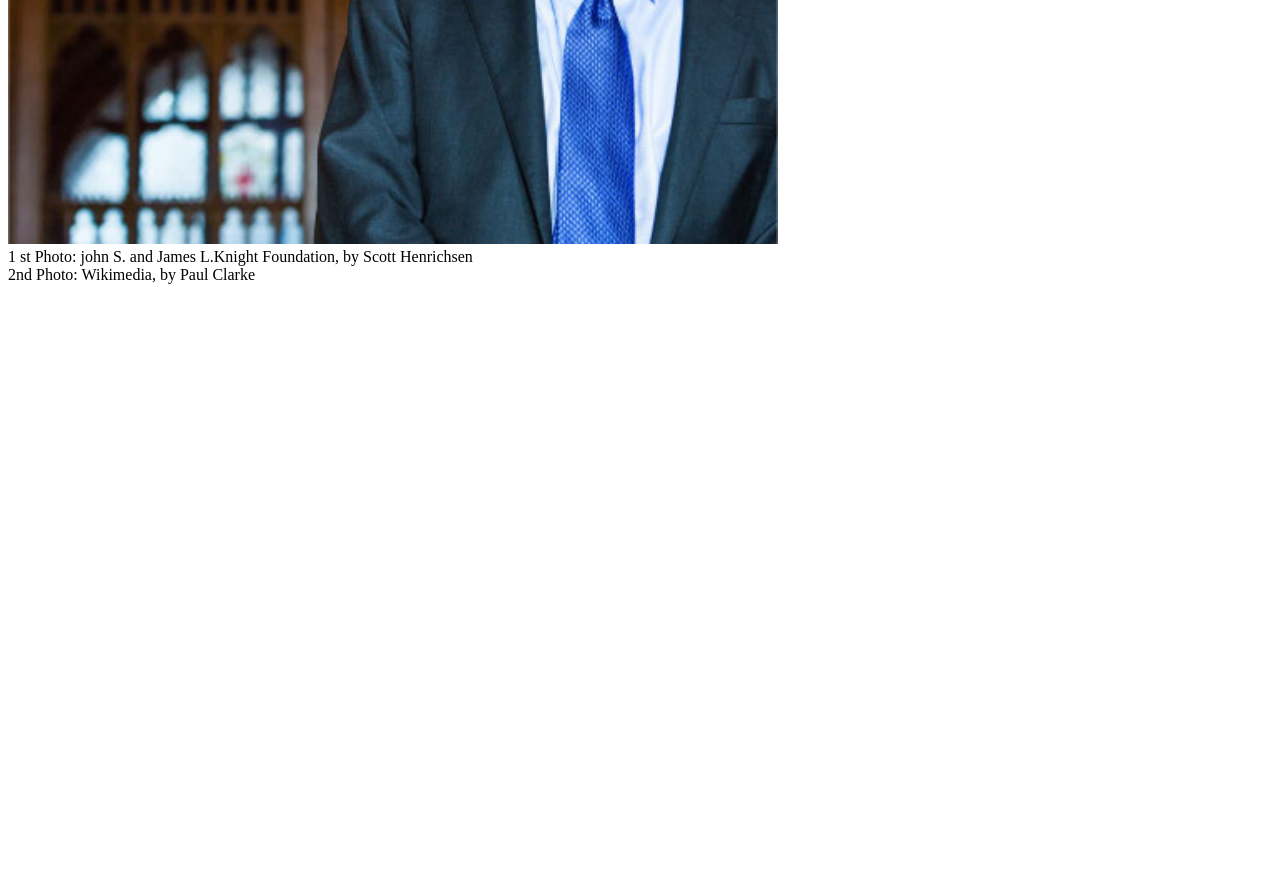
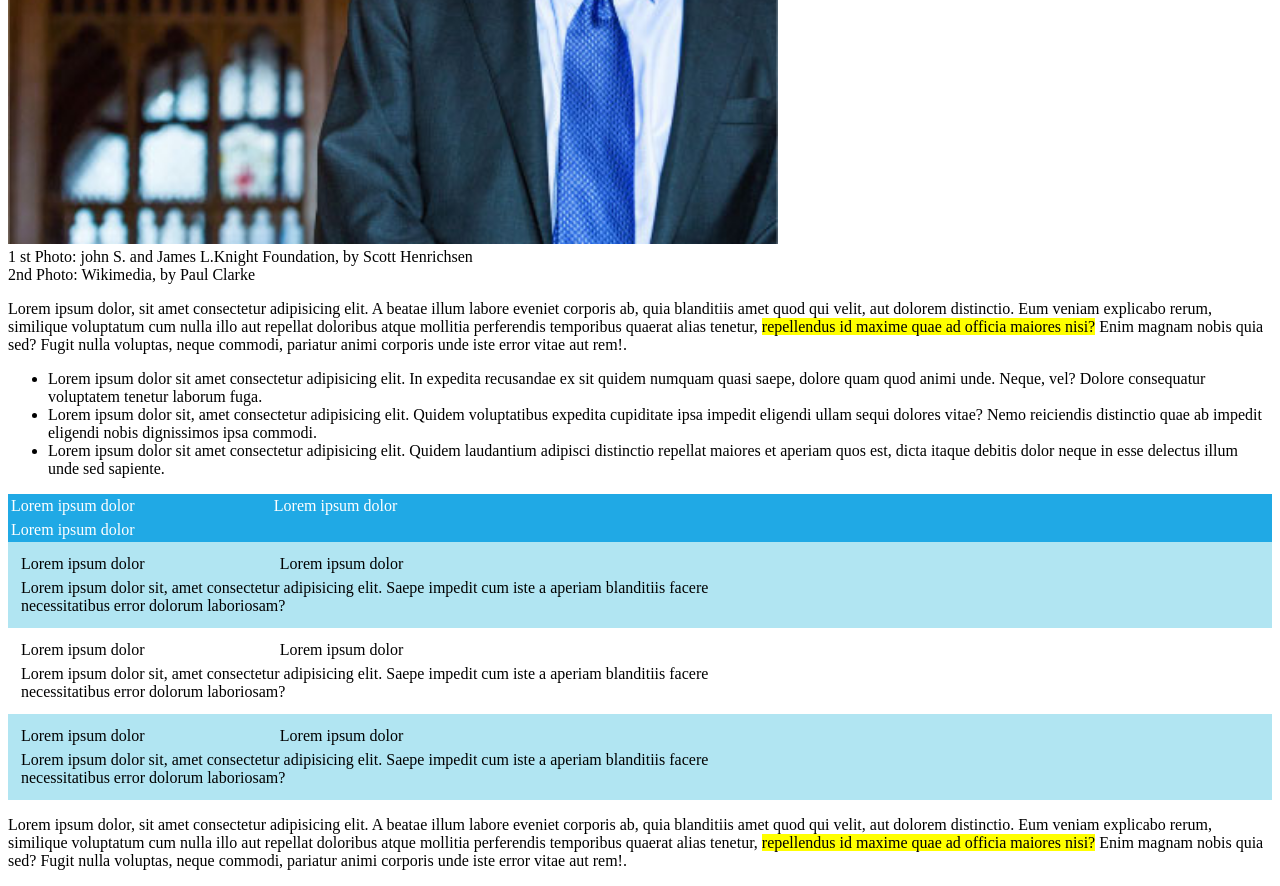
Before and after one commit to Alexxboc/html-css-booleaner, a plain HTML site: page index.html in a window 1280 px wide. Shown: the part 1687-2573 px from the top of the page. Before the commit the page ends 1987 px from the top, so only its background shows below. Drawn offline with Linux system fonts and the light colour scheme.

Commit message:
created main
Paragraph+ul+table row

```diff
--- a/CSS/style.css
+++ b/CSS/style.css
@@ -48,3 +48,42 @@ h1 {
 .info-images {
     margin-top: 0;
 }
+
+.yellow {
+    background-color: yellow;
+}
+
+.row-top {
+    background-color: #20A9E5;
+    color: white;
+
+}
+
+.row {
+    background-color: #B1E5F2;
+    padding: 10px;
+}
+
+.sinistra {
+    display: inline-block;
+    padding: 3px;
+    width: 20%;
+}
+
+.centro {
+    display: inline-block;
+    padding: 3px;
+    width: 20%;
+}
+
+
+.destra {
+    display: inline-block;
+    padding: 3px;
+    width: 58%;
+}
+
+.row-centre {
+    background-color: white;
+    padding: 10px;
+}
--- a/index.html
+++ b/index.html
@@ -35,6 +35,86 @@
 
     <main>
         <!-- Paragrafi, lista non ordinata e tabella -->
+        <p>Lorem ipsum dolor, sit amet consectetur adipisicing elit. A beatae illum labore eveniet corporis ab, quia blanditiis amet quod qui velit, aut dolorem distinctio. Eum veniam explicabo rerum, similique voluptatum cum nulla illo aut repellat doloribus atque mollitia perferendis temporibus quaerat alias tenetur, <span class="yellow">repellendus id maxime quae ad officia maiores nisi?</span> Enim magnam nobis quia sed? Fugit nulla voluptas, neque commodi, pariatur animi corporis unde iste error vitae aut rem!.</p>
+
+        <ul>
+            <li>Lorem ipsum dolor sit amet consectetur adipisicing elit. In expedita recusandae ex sit quidem numquam quasi saepe, dolore quam quod animi unde. Neque, vel? Dolore consequatur voluptatem tenetur laborum fuga.</li>
+            <li>Lorem ipsum dolor sit, amet consectetur adipisicing elit. Quidem voluptatibus expedita cupiditate ipsa impedit eligendi ullam sequi dolores vitae? Nemo reiciendis distinctio quae ab impedit eligendi nobis dignissimos ipsa commodi.</li>
+            <li>Lorem ipsum dolor sit amet consectetur adipisicing elit. Quidem laudantium adipisci distinctio repellat maiores et aperiam quos est, dicta itaque debitis dolor neque in esse delectus illum unde sed sapiente.</li>
+        </ul>
+
+        <!-- <table>
+            <tr id="top-table">
+              <th>Lorem ipsum dolor</th>
+              <th>Lorem ipsum dolor</th>
+              <th>Lorem ipsum dolor</th>
+            </tr>
+            <tr class="table-row">
+              <td>Lorem ipsum dolor</td>
+              <td>Lorem ipsum dolor</td>
+              <td>Lorem ipsum dolor sit amet consectetur adipisicing elit. Mollitia placeat praesentium neque est dolorum incidunt quibusdam impedit totam provident maxime!</td>
+            </tr>
+            <tr class="table-row">
+                <td>Lorem ipsum dolor</td>
+                <td>Lorem ipsum dolor</td>
+                <td>Lorem ipsum dolor sit amet consectetur adipisicing elit. Mollitia placeat praesentium neque est dolorum incidunt quibusdam impedit totam provident maxime!</td>
+            </tr>
+            <tr class="table-row">
+                <td>Lorem ipsum dolor</td>
+                <td>Lorem ipsum dolor</td>
+                <td>Lorem ipsum dolor sit amet consectetur adipisicing elit. Mollitia placeat praesentium neque est dolorum incidunt quibusdam impedit totam provident maxime!</td>
+            </tr>
+          </table> -->
+
+          <div class="row-top">
+            <div class="sinistra">
+              <span>Lorem ipsum dolor</span>
+            </div>
+            <div class="centro">
+              <span>Lorem ipsum dolor</span>
+            </div>
+            <div class="destra">
+                <span>Lorem ipsum dolor </span>
+              </div>
+          </div>
+
+          <div class="row">
+            <div class="sinistra">
+              <span>Lorem ipsum dolor</span>
+            </div>
+            <div class="centro">
+              <span>Lorem ipsum dolor</span>
+            </div>
+            <div class="destra">
+                <span>Lorem ipsum dolor sit, amet consectetur adipisicing elit. Saepe impedit cum iste a aperiam blanditiis facere necessitatibus error dolorum laboriosam? </span>
+              </div>
+          </div>
+
+          <div class="row-centre">
+            <div class="sinistra">
+              <span>Lorem ipsum dolor</span>
+            </div>
+            <div class="centro">
+              <span>Lorem ipsum dolor</span>
+            </div>
+            <div class="destra">
+                <span>Lorem ipsum dolor sit, amet consectetur adipisicing elit. Saepe impedit cum iste a aperiam blanditiis facere necessitatibus error dolorum laboriosam? </span>
+              </div>
+          </div>
+
+          <div class="row">
+            <div class="sinistra">
+              <span>Lorem ipsum dolor</span>
+            </div>
+            <div class="centro">
+              <span>Lorem ipsum dolor</span>
+            </div>
+            <div class="destra">
+                <span>Lorem ipsum dolor sit, amet consectetur adipisicing elit. Saepe impedit cum iste a aperiam blanditiis facere necessitatibus error dolorum laboriosam? </span>
+              </div>
+          </div>
+
+          <p>Lorem ipsum dolor, sit amet consectetur adipisicing elit. A beatae illum labore eveniet corporis ab, quia blanditiis amet quod qui velit, aut dolorem distinctio. Eum veniam explicabo rerum, similique voluptatum cum nulla illo aut repellat doloribus atque mollitia perferendis temporibus quaerat alias tenetur, <span class="yellow">repellendus id maxime quae ad officia maiores nisi?</span> Enim magnam nobis quia sed? Fugit nulla voluptas, neque commodi, pariatur animi corporis unde iste error vitae aut rem!.</p>
     </main>
 
     <footer>
```
